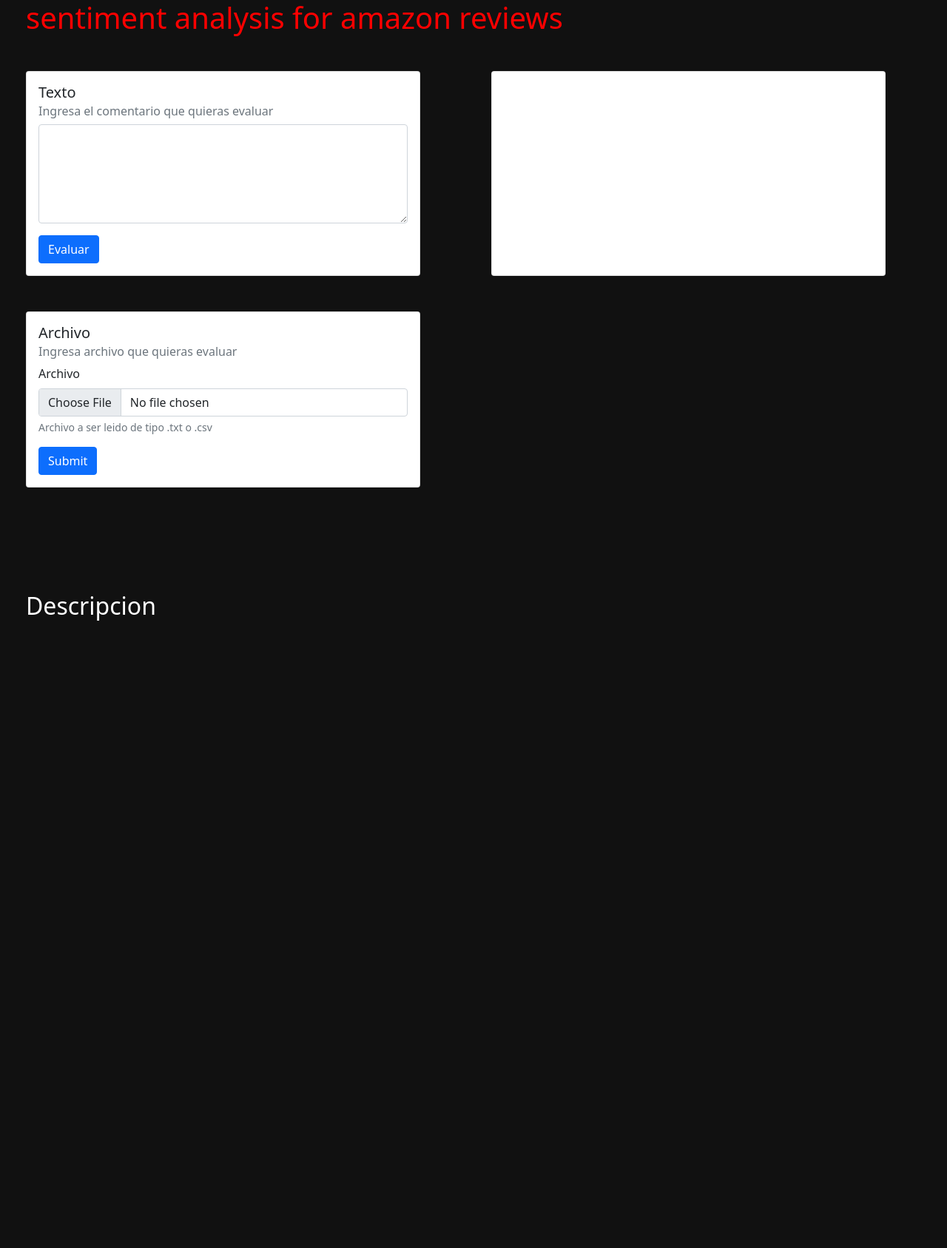
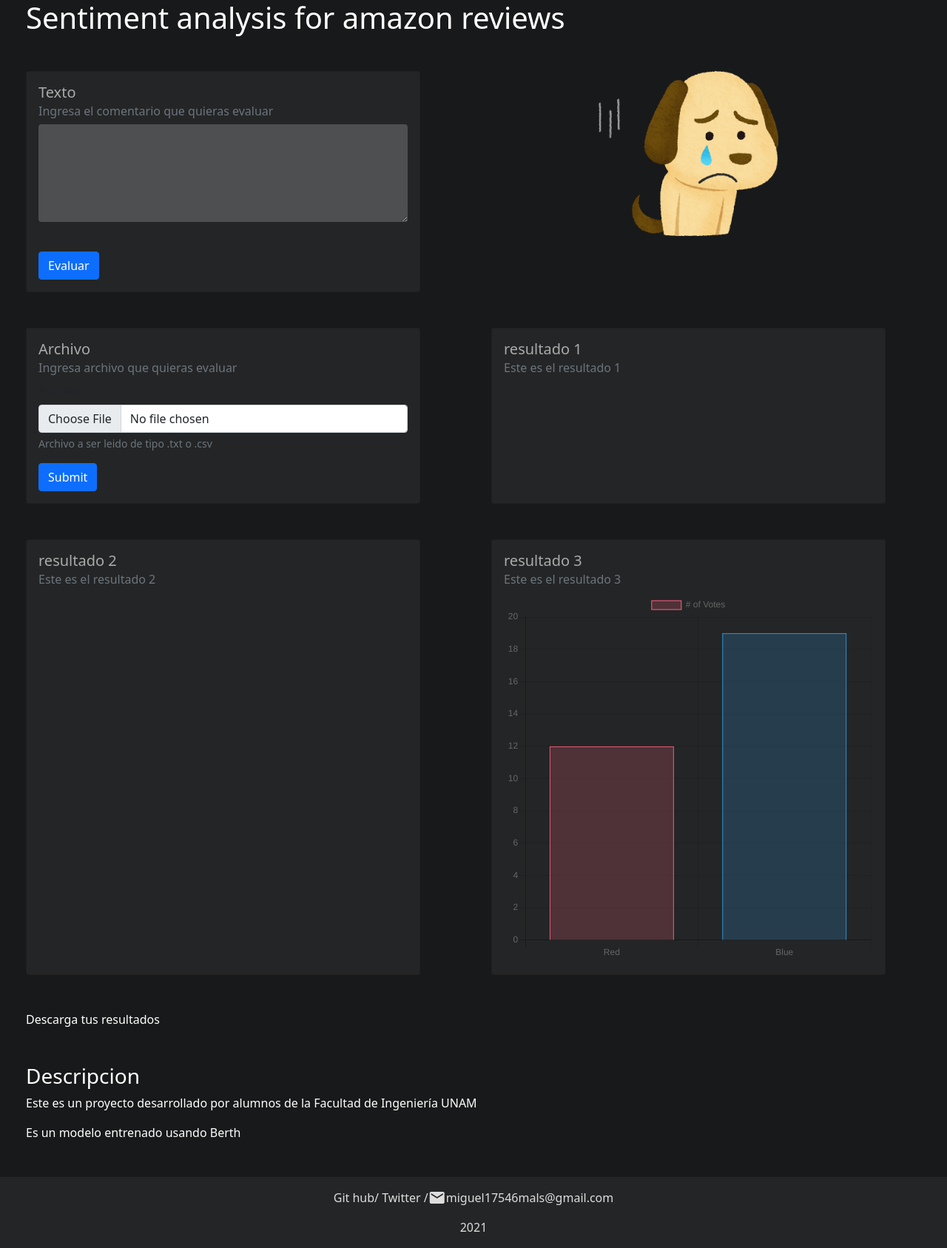
Before and after one commit to jorgeluis098/amazon_reviews_web_interface, a Flask app: page / in a window 1280 px wide. Shown: the whole page at 74% size. Before the commit the page ends 839 px from the top, so only its background shows below. Run offline with Flask 2, Linux system fonts and the light colour scheme; parts of the project's set-up code (start-up, migrations or seed data) failed here and were passed over.

Commit message:
se agrego el footer, asi como las cards de los resultados de archivo y se agrego chartjs para las graficas

```diff
--- a/static/js/inference.js
+++ b/static/js/inference.js
@@ -12,6 +12,8 @@
             processData: false,
             success: function(response){
                 console.log(response);
+                $("#result-text").html(response["result"]);
+
             },
             error: function(error){
 				console.log("Error");
@@ -20,7 +22,44 @@
             }
         });
     });
-
-
-
+    graphs();
+    function graphs (){
+            var ctx = document.getElementById('myChart');
+            var myChart = new Chart(ctx, {
+            type: 'bar',
+            data: {
+                labels: ['Red', 'Blue'],
+                datasets: [{
+                    label: '# of Votes',
+                    data: [12, 19],
+                    backgroundColor: [
+                        'rgba(255, 99, 132, 0.2)',
+                        'rgba(54, 162, 235, 0.2)',
+                        'rgba(255, 206, 86, 0.2)',
+                        'rgba(75, 192, 192, 0.2)',
+                        'rgba(153, 102, 255, 0.2)',
+                        'rgba(255, 159, 64, 0.2)'
+                    ],
+                    borderColor: [
+                        'rgba(255, 99, 132, 1)',
+                        'rgba(54, 162, 235, 1)',
+                        'rgba(255, 206, 86, 1)',
+                        'rgba(75, 192, 192, 1)',
+                        'rgba(153, 102, 255, 1)',
+                        'rgba(255, 159, 64, 1)'
+                    ],
+                    borderWidth: 1
+                }]
+            },
+            options: {
+                scales: {
+                    yAxes: [{
+                        ticks: {
+                            beginAtZero: true
+                        }
+                    }]
+                }
+            }
+        });
+    }
 });
--- a/static/styles/css/main.css
+++ b/static/styles/css/main.css
@@ -10,12 +10,14 @@
 }
 
 .one {
-  background-color: #111;
+  background-color: #18191A;
   display: flex;
 }
-
+.card{
+  background-color: #242526;
+}
 .two {
-  background-color: #111;
+  background-color: #18191A;
 }
 .two .labelTitle {
   color: yellow;
@@ -25,7 +27,7 @@
 }
 
 .full {
-  height: 100vh;
+  height: 100%;
   width: 100vw;
 }
 
@@ -43,24 +45,104 @@
   color: #aaa;
 }
 
-.card:hover {
-  box-shadow: 0 0.5rem 1rem rgba(40, 209, 194, 0.75);
-}
-
-h1 {
-color: red;
-}
-/*# sourceMappingURL=main.css.map */
-
 .card-text{
   width: 50%;
 }
 .result-text{
   width: 50%;
 }
+
 .card-archivo{
   width: 50%;
 }
 .result-archivo{
   width: 50%;
 }
+.card-title{
+  color: #aaa;
+}
+.title{
+  color: white;
+}
+.descargar-datos{
+  color: white;
+}
+.description{
+  color: white;
+}
+.container {
+  position: relative;
+  width: 50%;
+}
+
+.image {
+  display: block;
+  width: 100%;
+  height: auto;
+}
+
+.overlay {
+  position: absolute;
+  top: 0;
+  bottom: 0;
+  left: 0;
+  right: 0;
+  height: 100%;
+  width: 100%;
+  opacity: 0;
+  transition: .5s ease;
+  background-color: #198754;
+  border-radius: 50%;
+}
+.overlay-negative{
+  position: absolute;
+  top: 0;
+  bottom: 0;
+  left: 0;
+  right: 0;
+  height: 100%;
+  width: 100%;
+  opacity: 0;
+  transition: .5s ease;
+  background-color: #B22222;
+  border-radius: 15%;
+}
+.container:hover .overlay {
+  opacity: 1;
+}
+
+.container:hover .overlay-negative {
+  opacity: 1;
+}
+.text {
+  color: white;
+  font-size: 20px;
+  position: absolute;
+  top: 50%;
+  left: 50%;
+  transform: translate(-50%, -50%);
+  -ms-transform: translate(-50%, -50%);
+}
+
+.textarea-input{
+  background-color: #4E4F50;
+  border: none;
+  color: #fff;
+}
+.textarea-input:focus{
+  background-color: #4E4F50;
+  border: none;
+  box-shadow: none;
+  color: #fff;
+}
+
+.pie{
+  background-color: #242526;
+  color: #ddd;
+}
+.pie a{
+  color: #aaa;
+}
+.p-color{
+  color: white;
+}
--- a/templates/index.html
+++ b/templates/index.html
@@ -2,7 +2,7 @@
 <html lang="es">
 
 <head>
-    <title>Proyecto Mineria Datos </title>
+    <title>sentiment analysis for amazon reviews</title>
     <meta charset="utf-8">
     <meta name="description" content="descripcion de lo que se muestra en el navegador">
     <link href="https://cdn.jsdelivr.net/npm/bootstrap@5.0.0-beta1/dist/css/bootstrap.min.css" rel="stylesheet" integrity="sha384-giJF6kkoqNQ00vy+HMDP7azOuL0xtbfIcaT9wjKHr8RbDVddVHyTfAAsrekwKmP1" crossorigin="anonymous">
@@ -10,13 +10,15 @@
     <script src="https://ajax.googleapis.com/ajax/libs/jquery/3.5.1/jquery.min.js"></script>
     <link href="https://fonts.googleapis.com/icon?family=Material+Icons" rel="stylesheet">
     <link rel="stylesheet" type="text/css" href="../static/styles/css/main.css">
+    <script src="https://cdn.jsdelivr.net/npm/chart.js@2.9.4/dist/Chart.min.js"></script>
     <script rel="text/javascript" src="{{ url_for('static',filename='js/inference.js')}}"></script>
+
 
 </head>
 <body>
     <div class="one full">
         <div class="one-section">
-            <h1>sentiment analysis for amazon reviews</h1>
+            <h1 class="title">Sentiment analysis for amazon reviews</h1>
             <div class="d-flex justify-content-around my-5">
                 <div class="card card-text me-5" >
                         <div class="card-body">
@@ -24,19 +26,32 @@
                         <h6 class="card-subtitle mb-2 text-muted">Ingresa el comentario que quieras evaluar</h6>
                         <form>
                             <div class="mb-3">
-                                <textarea id="card_text" class="form-control" name="comentarios" rows="5" cols="60"></textarea>
+                                <textarea id="card_text" class="form-control textarea-input" name="comentarios" rows="5" cols="60"></textarea>
                             </div>
-                            <button id="inference-text-btn" class="btn btn-primary">Evaluar</button>
+                            <button id="inference-text-btn" class="btn btn-primary mt-4">Evaluar</button>
                         </form>
                     </div>
                 </div>
                  <!-- Seccion para mostrar el resultado -->
-                <div class="result-text mx-5 card">
-
+                <div  class="result-text mx-5 ">
+                    <div class="container d-none">
+                        <img src="../static/images/positivo.png" alt="Avatar" class="image">
+                        <div class="overlay">
+                          <div class="text">Positivo</div>
+                        </div>
+                        <p id="result-text"> </p>
+                      </div>
+                      <div class="container ">
+                        <img src="../static/images/negativo.png" alt="Avatar" class="image">
+                        <div class="overlay-negative">
+                          <div class="text">Negativo</div>
+                        </div>
+                        <p id="result-text"> </p>
+                      </div>
                 </div>
                 <!-- Termina seccion para mostrar el resultado -->
             </div>
-            <div class="d-flex justify-content-around my-5">
+            <div class="d-flex my-5 flex-row">
                 <div class="card card-archivo me-5" >
                         <div class="card-body">
                         <h5 class="card-title">Archivo</h5>
@@ -52,18 +67,59 @@
                     </div>
                 </div>
                  <!-- Seccion para mostrar el resultado -->
-                <div class="result-archivo mx-5">
+                <div class="result-archivo mx-5 card ">
+                    <div class="card-body">
+                        <h5 class="card-title">resultado 1</h5>
+                        <h6 class="card-subtitle mb-2 text-muted">Este es el resultado 1</h6>
+                    </div>
+                </div>
+            </div>
+            <div class="d-flex my-5 flex-row ">
+                <div class="card card-archivo me-5" >
+                    <div class="card-body">
+                        <h5 class="card-title">resultado 2</h5>
+                        <h6 class="card-subtitle mb-2 text-muted">Este es el resultado 2</h6>
+                    </div>
+                </div>
+                 <!-- Seccion para mostrar el resultado -->
+                <div class="result-archivo mx-5 card ">
+                    <div class="card-body">
+                        <h5 class="card-title">resultado 3</h5>
+                        <h6 class="card-subtitle mb-2 text-muted">Este es el resultado 3</h6>
+                        <canvas id="myChart" width="400" height="400" ></canvas>
+                    </div>
                 </div>
                 <!-- Termina seccion para mostrar el resultado -->
             </div>
-
+            <div>
+                <div class="descargar-datos">Descarga tus resultados</div>
+            </div>
+            <!-- seccion para la descripcion -->
+            <div class="d-flex my-5 flex-column description ">
+                <h3>Descripcion</h3>
+                <p>Este es un proyecto desarrollado por alumnos de la Facultad de Ingeniería UNAM</p>
+                <div> Es un modelo entrenado usando Berth
+                </div>
+            </div>
         </div>
     </div>
-    <div class="two full">
-        <div class="two-section">
-            <h2>Descripcion</h2>
+
+</body>
+<footer class="pie pt-3">
+    <div class="d-flex flex-column align-items-center">
+        <div class=" d-flex flex-row">
+            <a>Git hub</a>
+            <a>/ Twitter /</a>
+            <div class="d-flex felx-row">
+                <span class="material-icons">
+                    email
+                </span>
+                <p>miguel17546mals@gmail.com</p>
+            </div>
+        </div>
+        <div class=" ">
+            <p>2021</p>
         </div>
     </div>
-</body>
-
+  </footer>
 </html>
```
Also changed, not shown: static/images/negativo.png (added), static/images/positivo.png (added).
